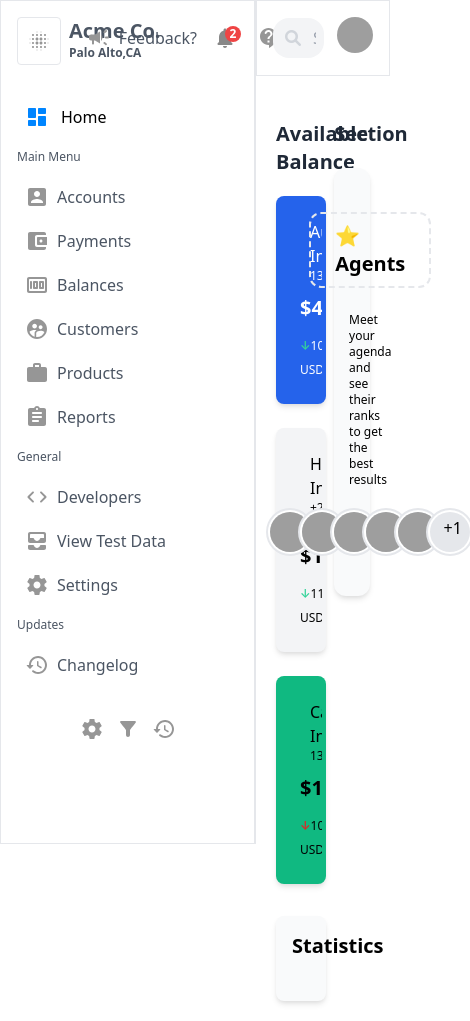
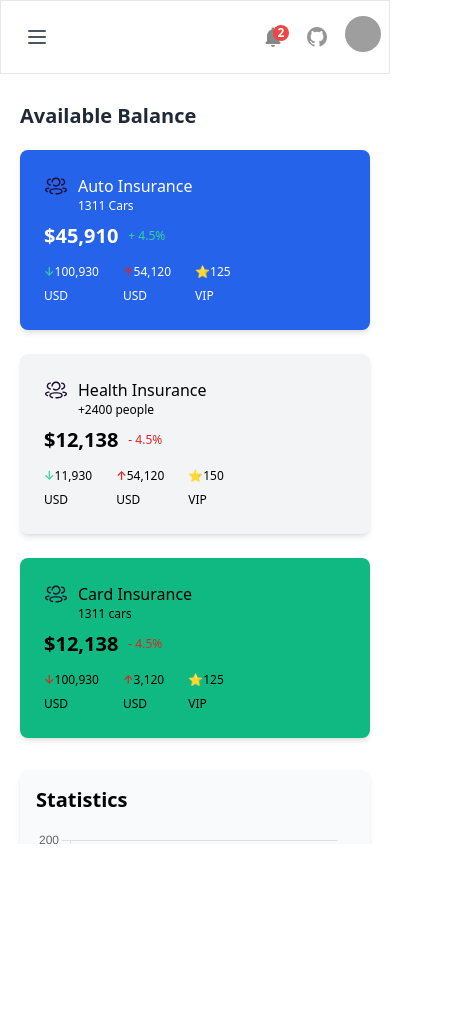
Before and after one commit to sarnali3515/dashboard-pug, a website: page index.pug in a window 390 px wide. Shown: the whole page, 470 px wide, since content can reach past the window. After the commit the page ends 844 px from the top, so only its background shows below. Drawn offline with nearby package versions, Linux system fonts and the light colour scheme; files that its build step writes are made by us from their sources; grey boxes are pictures that could not be loaded.

Commit message:
responsiveness fixed

```diff
--- a/index.pug
+++ b/index.pug
@@ -11,9 +11,8 @@ html(lang="en")
   body(class="dark:bg-gray-800 dark:text-white")
     //- Main container - real
     div(class="flex min-h-screen")
-
       //- Sidebar
-      div(class="w-64 text-gray-600 p-4 overflow-y-auto h-screen scrollbar-thin scrollbar-thumb-gray-400 scrollbar-track-gray-200 border border-r-2")
+      div(id="sidebar" class="w-64 text-gray-600 p-4 h-screen overflow-auto scrollbar-thin scrollbar-thumb-gray-400 scrollbar-track-gray-200 border border-r-2 hidden md:block")
         div(class="flex gap-2")
           svg(
           width="42"
@@ -116,11 +115,15 @@ html(lang="en")
           svg(width="24" height="24" viewBox="0 0 24 24" fill="none" xmlns="http://www.w3.org/2000/svg")
                path(class="fill-default-400" fill-rule="evenodd" clip-rule="evenodd" d="M13.26 3.00007C8.17003 2.86007 4.00003 6.95007 4.00003 12.0001H2.21003C1.76003 12.0001 1.54003 12.5401 1.86003 12.8501L4.65003 15.6501C4.85003 15.8501 5.16003 15.8501 5.36003 15.6501L8.15003 12.8501C8.46003 12.5401 8.24003 12.0001 7.79003 12.0001H6.00003C6.00003 8.10007 9.18003 4.95007 13.1 5.00007C16.82 5.05007 19.95 8.18007 20 11.9001C20.05 15.8101 16.9 19.0001 13 19.0001C11.39 19.0001 9.90003 18.4501 8.72003 17.5201C8.32003 17.2101 7.76003 17.2401 7.40003 17.6001C6.98003 18.0201 7.01003 18.7301 7.48003 19.0901C9.00003 20.2901 10.91 21.0001 13 21.0001C18.05 21.0001 22.14 16.8301 22 11.7401C21.87 7.05007 17.95 3.13007 13.26 3.00007ZM12.75 8.00007C12.34 8.00007 12 8.34007 12 8.75007V12.4301C12 12.7801 12.19 13.1101 12.49 13.2901L15.61 15.1401C15.97 15.3501 16.43 15.2301 16.64 14.8801C16.85 14.5201 16.73 14.0601 16.38 13.8501L13.5 12.1401V8.74007C13.5 8.34007 13.16 8.00007 12.75 8.00007Z" fill="#969696")
       //- Main content area
-      div(class="flex-1")
+      div(class="flex-1 h-screen overflow-auto")
         //- Header
-        header(class="grid grid-cols-3 items-center justify-between mb-6 bg-white p-4 border border-b")
+        header(class="flex md:grid md:grid-cols-3 md:items-center justify-between mb-2 md:mb-6 bg-white p-2 md:p-4 border border-b")
+          //-menu
+          button(id="sidebarToggle" class="sm:hidden p-4 text-gray-600")
+            svg(xmlns="http://www.w3.org/2000/svg" fill="none" viewBox="0 0 24 24" stroke="currentColor" class="w-6 h-6")
+             path(stroke-linecap="round" stroke-linejoin="round" stroke-width="2" d="M4 6h16M4 12h16M4 18h16")
           //- Searchbar
-          div(class=" col-span-2 mr-4")
+          div(class=" col-span-2 mr-4 hidden md:block")
             div(class="relative")
               input(
                type="text"
@@ -133,15 +136,15 @@ html(lang="en")
           //- Icons section
           div(class="flex col-span-1 items-center justify-end space-x-4")
             //- feedback
-            button(class="text-gray-600 flex gap-2 hover:text-gray-800")
-              svg(width="24" height="24" viewBox="0 0 24 24" fill="none" xmlns="http://www.w3.org/2000/svg"
+            button(class="text-gray-600 flex gap-2 hover:text-gray-800 ")
+              svg(width="24" height="24" viewBox="0 0 24 24" fill="none" xmlns="http://www.w3.org/2000/svg" class="hidden md:block"
               )
                 path(class="fill-default-400" d="M19.805 4.40893C19.8075 4.41143 19.81 4.41393 19.81 4.41893C20.13 4.85893 20.05 5.47893 19.62 5.79893C19.4633 5.91722 19.3039 6.03813 19.1435 6.15985C18.7614 6.44975 18.3733 6.74426 18 7.01893C17.56 7.34893 16.95 7.25893 16.62 6.81893C16.62 6.81393 16.6175 6.81143 16.615 6.80893C16.6125 6.80643 16.61 6.80393 16.61 6.79893C16.28 6.36893 16.36 5.74893 16.8 5.41893C17.1312 5.16416 17.4827 4.90128 17.8312 4.64062C18.0299 4.49203 18.2276 4.34416 18.42 4.19893C18.85 3.86893 19.47 3.95893 19.8 4.39893C19.8 4.40393 19.8025 4.40643 19.805 4.40893Z" fill="#969696")
                 path(class="fill-default-400" d="M18 11.6089C18 12.1589 18.45 12.6089 19 12.6089H21C21.55 12.6089 22 12.1589 22 11.6089C22 11.0589 21.55 10.6089 21 10.6089H19C18.45 10.6089 18 11.0589 18 11.6089Z" fill="#969696")
                 path(class="fill-default-400"  d="M16.59 16.4288C16.26 16.8688 16.35 17.4788 16.79 17.7988C17.32 18.1888 17.88 18.6088 18.41 19.0088C18.85 19.3388 19.47 19.2488 19.79 18.8088C19.79 18.8038 19.7925 18.8013 19.795 18.7988C19.7975 18.7963 19.8 18.7938 19.8 18.7888C20.13 18.3488 20.04 17.7288 19.6 17.4088C19.0718 17.0101 18.5137 16.5915 17.9952 16.2026L17.99 16.1988C17.55 15.8688 16.93 15.9688 16.6 16.4088C16.6 16.4188 16.59 16.4288 16.59 16.4288Z" fill="#969696")
                 path(class="fill-default-400"   d="M8 8.60889H4C2.9 8.60889 2 9.50889 2 10.6089V12.6089C2 13.7089 2.9 14.6089 4 14.6089H5V17.6089C5 18.1589 5.45 18.6089 6 18.6089C6.55 18.6089 7 18.1589 7 17.6089V14.6089H8L13 17.6089V5.60889L8 8.60889Z" fill="#969696")
                 path(class="fill-default-400" d="M14 8.25879C14.92 9.07879 15.5 10.2788 15.5 11.6088C15.5 12.9388 14.92 14.1388 14 14.9488V8.25879Z" fill="#969696")
-              p Feedback?
+              p(class="hidden md:block") Feedback?
             //- notification icon
             button(class="text-gray-600 hover:text-gray-800 relative")
               svg(width="28" height="24" viewBox="0 0 28 24" fill="none" xmlns="http://www.w3.org/2000/svg"
@@ -153,7 +156,7 @@ html(lang="en")
               div(class="absolute top-0 right-0 bg-red-500 text-white text-xs font-bold rounded-full w-4 h-4 flex items-center justify-center")
                 span 2
             //- qs icon
-            button(class="text-gray-600 hover:text-gray-800")
+            button(class="text-gray-600 hover:text-gray-800 hidden md:block")
               svg(width="24" height="24" viewBox="0 0 24 24" fill="none" xmlns="http://www.w3.org/2000/svg"
               )
                 path(class="fill-default-400" fill-rule="evenodd" clip-rule="evenodd" d="M11.5 2C6.81 2 3 5.81 3 10.5C3 15.19 6.81 19 11.5 19H12V22C16.86 19.66 20 15 20 10.5C20 5.81 16.19 2 11.5 2ZM12.5 16.5H10.5V14.5H12.5V16.5ZM12.9 11.72C12.89 11.73 12.88 11.75 12.87 11.77C12.82 11.85 12.77 11.93 12.73 12.01C12.71 12.04 12.7 12.08 12.69 12.12C12.66 12.19 12.63 12.26 12.61 12.33C12.54 12.54 12.51 12.76 12.51 13.01H10.5C10.5 12.5 10.58 12.07 10.7 11.71C10.7 11.7 10.7 11.69 10.71 11.68C10.72 11.64 10.75 11.62 10.76 11.58C10.82 11.42 10.89 11.28 10.98 11.14C11.01 11.09 11.05 11.04 11.08 10.99C11.11 10.95 11.13 10.9 11.16 10.87L11.17 10.88C12.01 9.78 13.38 9.44 13.49 8.2C13.58 7.22 12.88 6.27 11.92 6.07C10.88 5.85 9.94 6.46 9.62 7.35C9.48 7.71 9.15 8 8.74 8H8.54C7.94 8 7.5 7.41 7.67 6.83C8.22 5.01 10.04 3.74 12.1 4.04C13.79 4.29 15.14 5.68 15.43 7.37C15.87 9.81 13.8 10.4 12.9 11.72Z" fill="#969696")
@@ -197,7 +200,7 @@ html(lang="en")
 
         //- page content
         //-main div
-        div(class="grid grid-cols-7 gap-2 md:gap-6 p-5")
+        div(class="grid grid-cols-1 md:grid-cols-7 gap-2 md:gap-6 p-5")
           //-left
           div(class="col-span-4")
             p(class="text-xl font-semibold text-gray-800") Available Balance
@@ -457,6 +460,8 @@ script.
 
  //- chart
       const ctx = document.getElementById('myChart').getContext('2d');
+      const canvas = document.getElementById('myChart');
+      canvas.height = 220;
 
       // Gradient for Series1
       const gradient1 = ctx.createLinearGradient(0, 0, 0, 400);
@@ -534,7 +539,16 @@ script.
                 display: false,
               },
               beginAtZero: true,
+              max: 200,
             },
           },
         },
       });
+
+  //- JavaScript to toggle the sidebar visibility
+  const sidebarToggle = document.getElementById('sidebarToggle');
+  const sidebar = document.getElementById('sidebar');
+
+  sidebarToggle.addEventListener('click', () => {
+    sidebar.classList.toggle('hidden');
+  });
```
Also changed, not shown: index.html.
